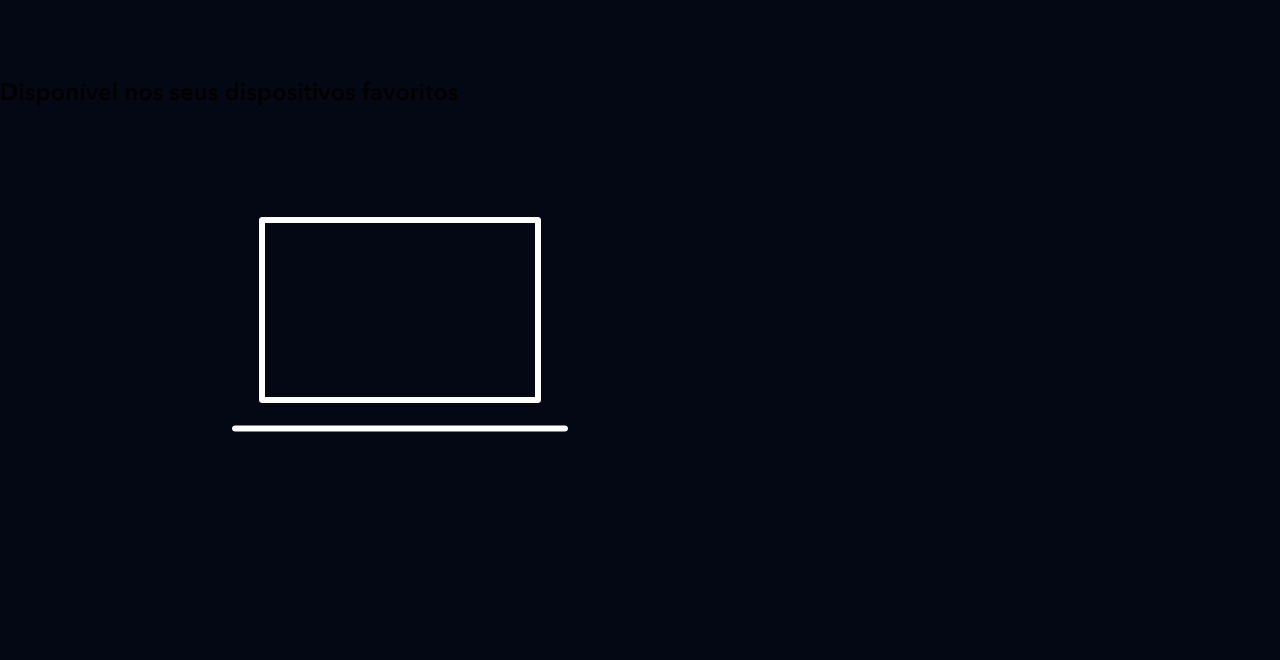
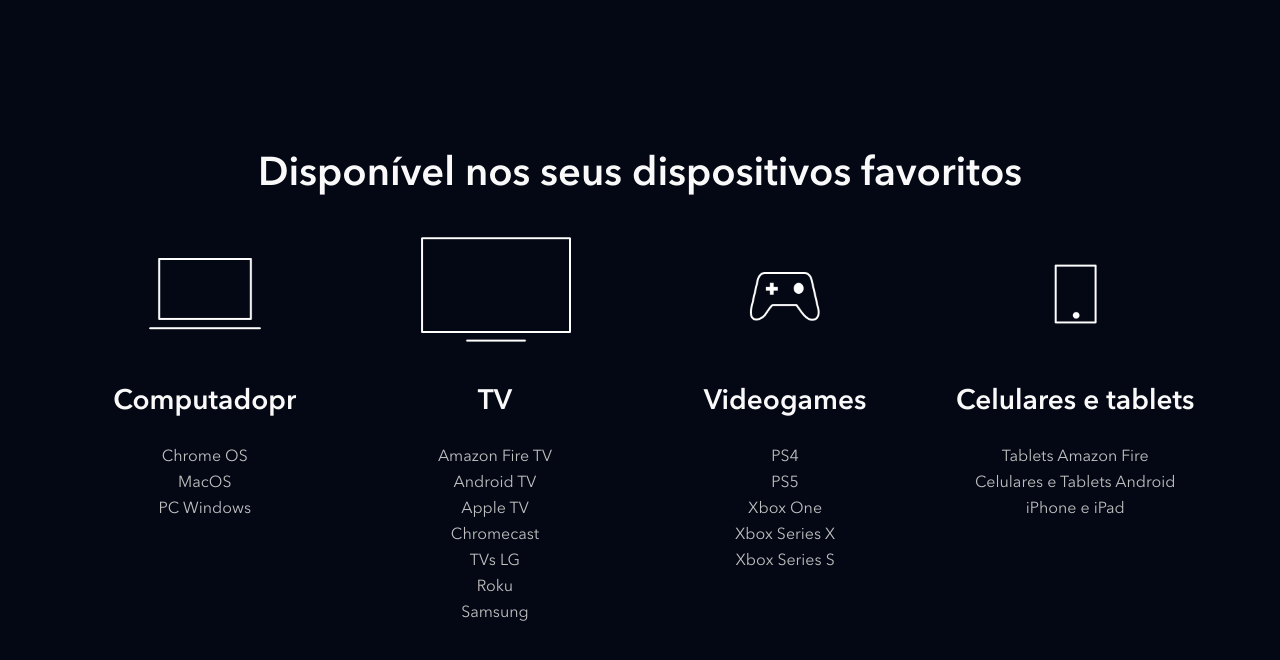
Before and after one commit to MarvinRF/Clone_DisneyPlus, a website: page index.html in a window 1280 px wide. Shown: the part 3634-4294 px from the top of the page. Before the commit the page ends 4149 px from the top, so only its background shows below. Drawn offline with nearby package versions, Linux system fonts and the light colour scheme; files that its build step writes are made by us from their sources; files whose address does not match are found by name.

Commit message:
aba available devices adicionada

```diff
--- a/index.html
+++ b/index.html
@@ -162,12 +162,50 @@
   </p>
 </div>
   </section>
-  <section>
-    <h2>Disponível nos seus dispositivos favoritos</h2>
-    <ul>
-      <li>
+  <section class="available-devices">
+    <h2 class="title">Disponível nos seus dispositivos favoritos</h2>
+    <ul class="available-devices__list">
+      <li class="available-devices__list__item">
         <img src="./dist/images/dispositivos/computador.png" alt="computador">
-        <h4></h4>
+        <h4 class="title--small">Computadopr</h4>
+        <ul class="text">
+          <li>Chrome OS</li>
+          <li>MacOS</li>
+          <li>PC Windows</li>
+        </ul>
+      </li>
+      <li class="available-devices__list__item">
+        <img src="./dist/images/dispositivos/tv.png" alt="computador">
+        <h4 class="title--small">TV</h4>
+        <ul class="text">
+          <li>Amazon Fire TV</li>
+          <li>Android TV</li>
+          <li>Apple TV</li>
+          <li>Chromecast</li>
+          <li>TVs LG</li>
+          <li>Roku</li>
+          <li>Samsung</li>
+        </ul>
+      </li>
+      <li class="available-devices__list__item">
+        <img src="./dist/images/dispositivos/videogames.png" alt="computador">
+        <h4 class="title--small">Videogames</h4>
+        <ul class="text">
+          <li>PS4</li>
+          <li>PS5</li>
+          <li>Xbox One</li>
+          <li>Xbox Series X</li>
+          <li>Xbox Series S</li>
+        </ul>
+      </li>
+      <li class="available-devices__list__item">
+        <img src="./dist/images/dispositivos/celular.png" alt="computador">
+        <h4 class="title--small">Celulares e tablets</h4>
+        <ul class="text">
+          <li>Tablets Amazon Fire</li>
+          <li>Celulares e Tablets Android</li>
+          <li>iPhone e iPad</li>
+        </ul>
       </li>
     </ul>
   </section>
--- /dev/null
+++ b/src/styles/_available-devices.scss
@@ -0,0 +1,31 @@
+.available-devices {
+  padding: 5.6vw;
+
+  h2 {
+    text-align: center;
+    margin-bottom: 24px;
+  }
+
+  &__list {
+    display: grid;
+    gap: 24px;
+    grid-template-columns: repeat(4, 1fr);
+    list-style: none;
+    &__item {
+      text-align: center;
+
+      h4{
+        margin-top: 20px;
+        margin-bottom: 24px;
+      }
+
+      li {
+        list-style: none;
+      }
+
+      img {
+        max-width: 100%;
+      }
+    }
+  }
+}
--- a/src/styles/main.scss
+++ b/src/styles/main.scss
@@ -2,6 +2,7 @@
 @use 'hero';
 @use 'shows';
 @use 'plains';
+@use 'available-devices';
 
 @font-face {
   font-family: Avenir;
```
